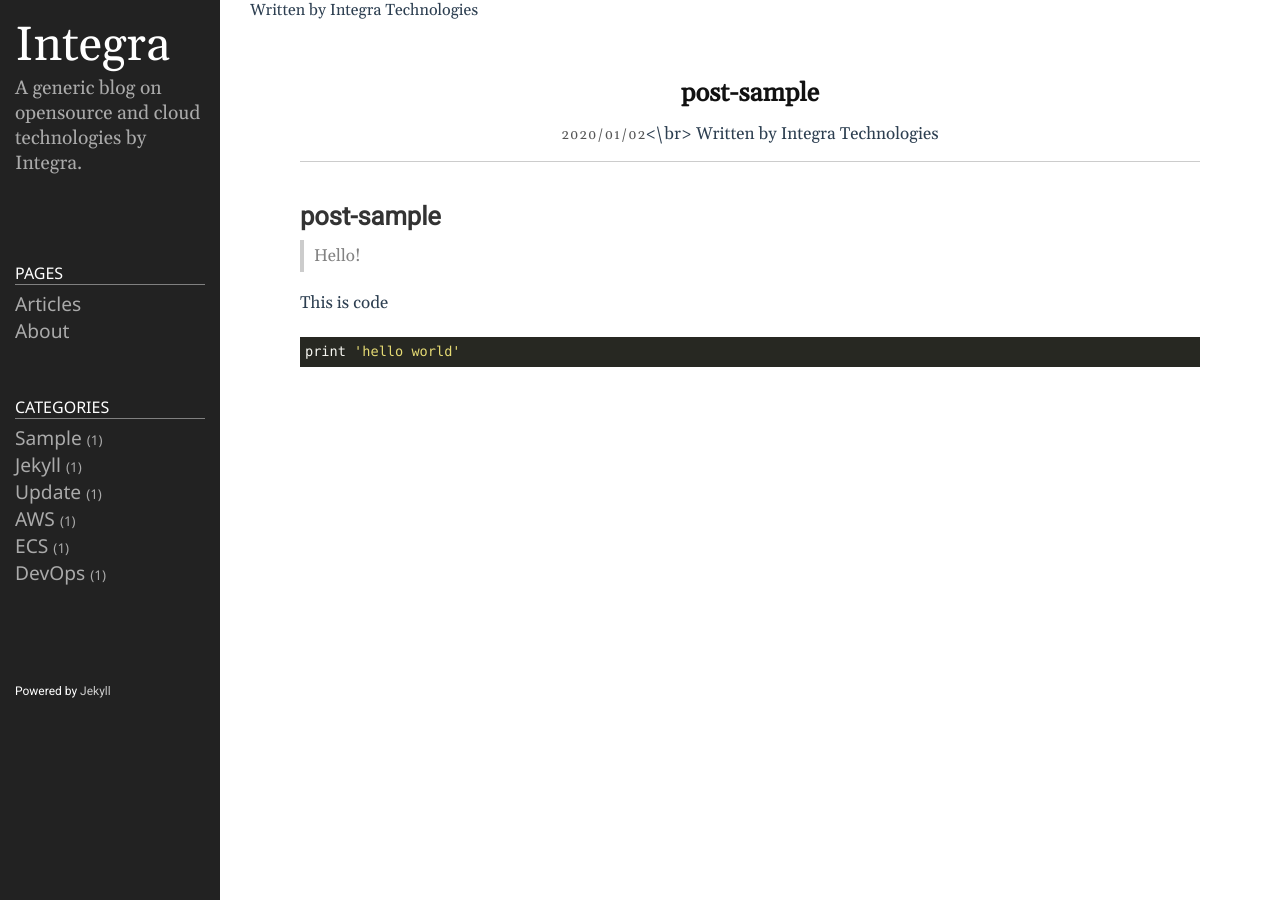
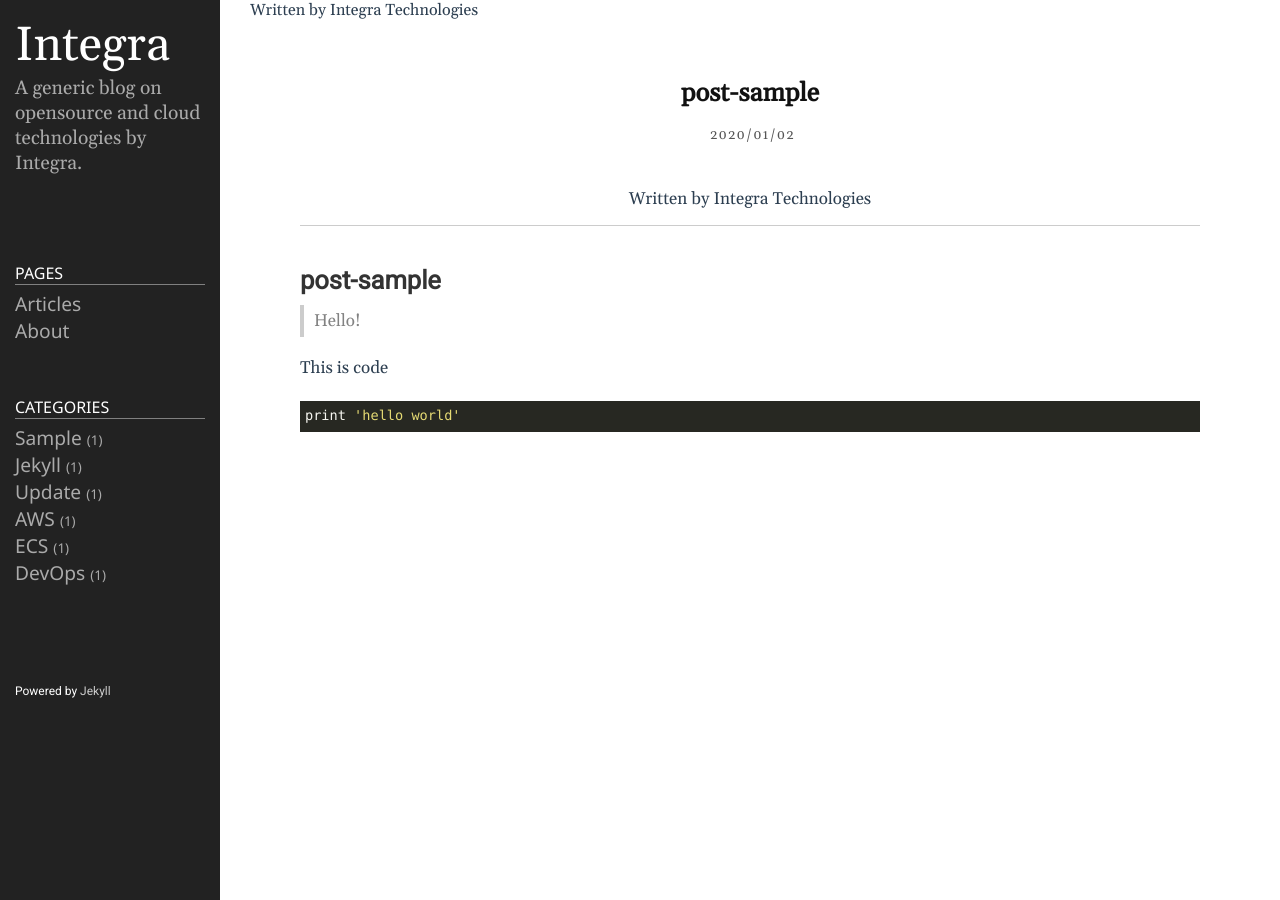
Before and after one commit to integratechfze/integratechfze.github.io, a Jekyll site: the page built from _posts/2020-01-02-post1.markdown, in a window 1280 px wide. Built offline with Jekyll 4.4.1, drawn with Linux system fonts in a browser that asks for light colours.

Commit message:
first blog

```diff
--- a/_includes/post.html
+++ b/_includes/post.html
@@ -7,7 +7,7 @@
 			{%- assign date_format = site.date_forma | default: "%Y/%m/%d" -%}
 			{{ page.date | date: date_format }}
 		</time>
-		<\br>
+		<br> </br>
 		{% assign author = site[page.author] %}
 		{% if author %}
 		  <span>
```
